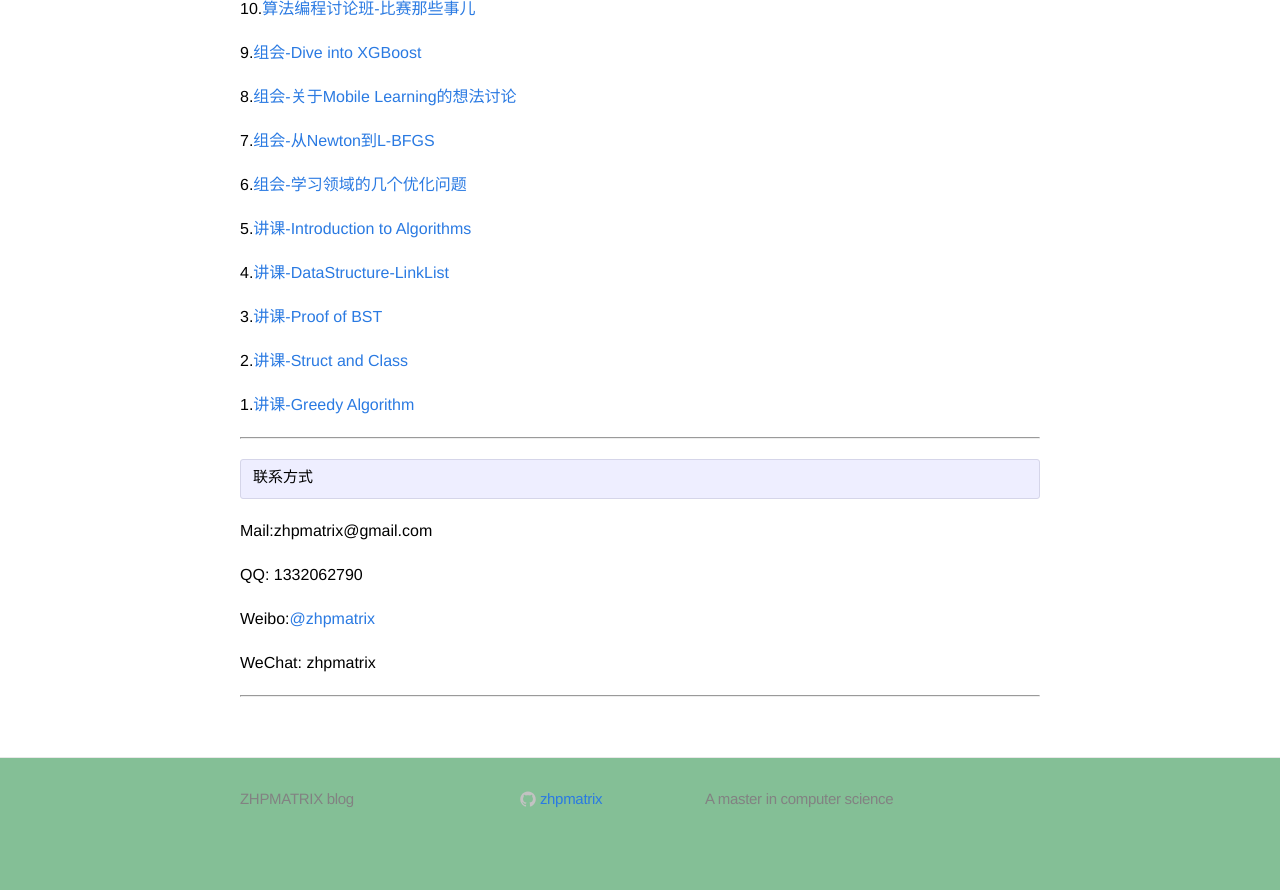
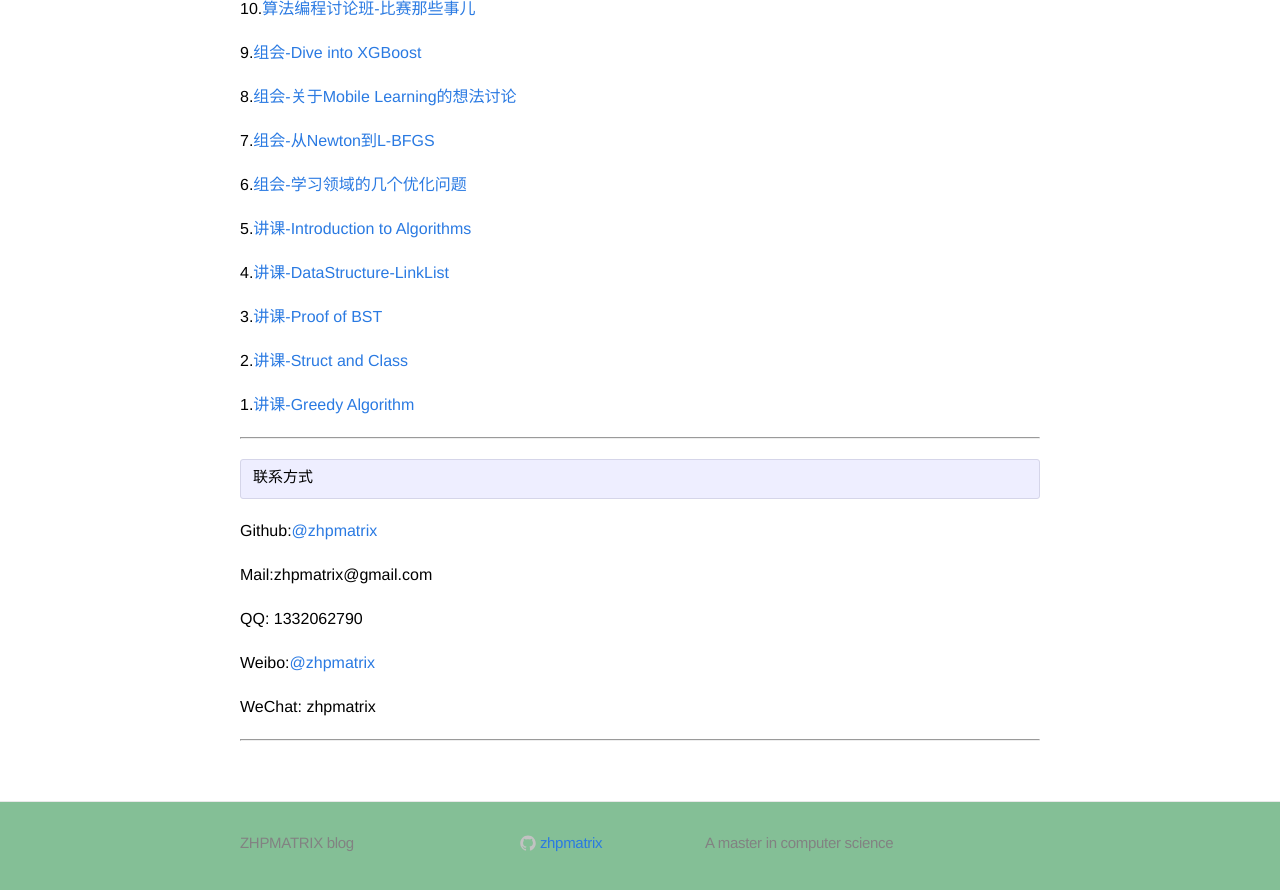
Before and after one commit to zhpmatrix/zhpmatrix.github.io, a Jekyll site: the page built from about.md, in a window 1280 px wide and 900 px high, scrolled down 2509 px. Shown: the top 890 px of the window. Built offline with Jekyll 4.4.1, drawn with Linux system fonts in a browser that asks for light colours; comment, search, counter and statistics services are not loaded; before the commit the page ends 3365 px from its top, so only the background shows below that.

Commit message:
update aboutmd

```diff
--- a/about.md
+++ b/about.md
@@ -153,6 +153,8 @@ permalink: /about/
 ---
     联系方式
 
+Github:[@zhpmatrix](https://github.com/zhpmatrix/)
+
 Mail:zhpmatrix@gmail.com
 
 QQ: 1332062790
```
